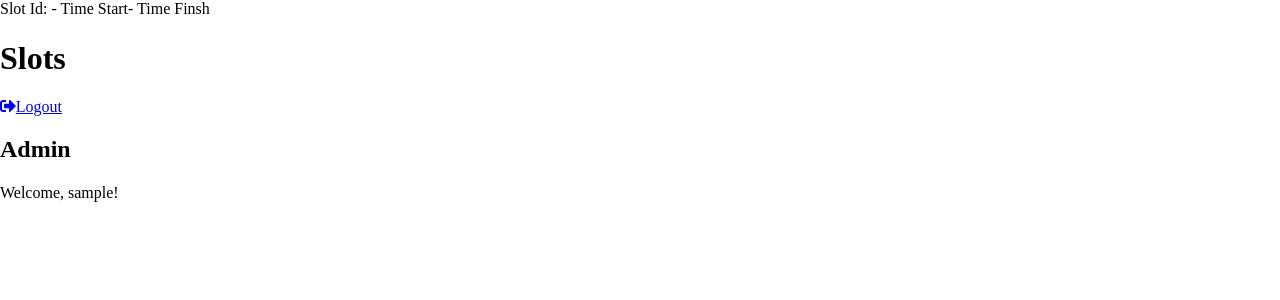
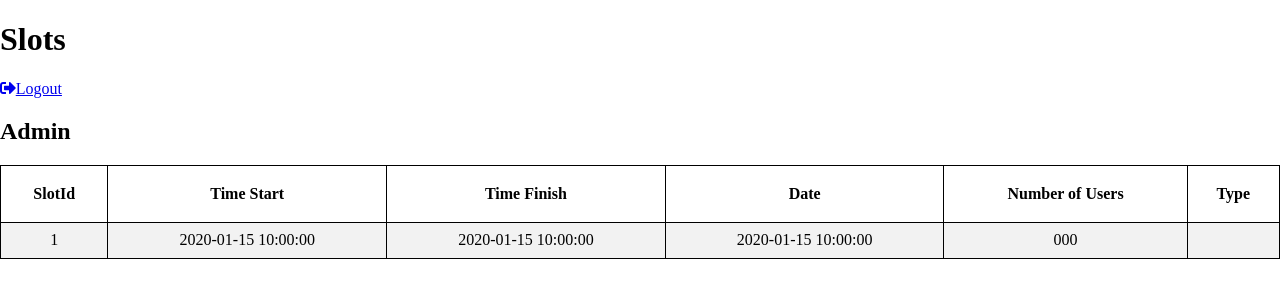
Before and after one commit to BUR073/coursework, a PHP site: page /admin/adminHome.php in a window 1280 px wide. Shown: the top 300 px of the page. Run offline with PHP 8.4, Linux system fonts and the light colour scheme; the visitor is signed in with stand-in values (Sample User, id 1); tables that the repository leaves empty or names only in its code hold one stand-in row (values such as "Sample post"); some libraries are stand-ins or nearby versions.

Commit message:
Created table of slots with CSS styling  on admin page

```diff
--- a/admin/adminHome.php
+++ b/admin/adminHome.php
@@ -1,69 +1,3 @@
-<?php
-session_start();
-// If the user is not logged in redirect to the login page...
-if (!isset($_SESSION['loggedin'])) {
-	header('Location: ../logon/index.html');
-	exit;
-}
-
-$DATABASE_HOST = 'localhost';
-$DATABASE_USER = 'root';
-$DATABASE_PASS = '';
-$DATABASE_NAME = 'phplogin';
-$con = mysqli_connect($DATABASE_HOST, $DATABASE_USER, $DATABASE_PASS, $DATABASE_NAME);
-// Try and connect using the info above.
-
-if ( mysqli_connect_errno() ) {
-	// If there is an error with the connection, stop the script and display the error.
-	exit('Failed to connect to MySQL: ' . mysqli_connect_error());
-
-
-}
-$date = date("Y/m/d");
-
-$stmt = $con->prepare('SELECT `SlotId`, `TimeStart`, `TimeFinish`, `Date`, `NumberUsers`, `Type` FROM `Slot` WHERE `Date` >= ?');
-$stmt->bind_param('s', $date);
-$stmt->execute();
-$stmt->store_result();
-$stmt->bind_result($slotId, $TimeStart, $TimeFinsih, $Date, $NumberUsers, $Type);
-$stmt->fetch();
-
-echo "Slot Id: " . $slotId. "- Time Start". $TimeStart. "- Time Finsh";
-
-
-
-
-
-
-
-
-
-
-
-
-
-
-
-
-
-
-
-
-
-
-
-
-
-
-
-
-
-
-
-
-
-?>
-
 <!DOCTYPE html>
 <html>
 	<head>
@@ -86,10 +20,45 @@ echo "Slot Id: " . $slotId. "- Time Start". $TimeStart. "- Time Finsh";
 		</nav>
 		<div class="content">
 			<h2>Admin</h2>
-			<p>Welcome, <?=$_SESSION['name']?>!</p>
-
-
 
 		</div>
 	</body>
 </html>
+
+<?php
+$con=mysqli_connect("localhost","root","","phplogin");
+// Check connection
+if (mysqli_connect_errno())
+{
+echo "Failed to connect to MySQL: " . mysqli_connect_error();
+}
+$date = date("Y/m/d");
+$result = mysqli_query($con,"SELECT `SlotId`, `TimeStart`, `TimeFinish`, `Date`, `NumberUsers`, `Type` FROM `Slot` WHERE `Date` >= $date");
+echo "<link href='../styles/style.css' rel='stylesheet' type='text/css'>";
+echo "<table id='adminTable'>
+<tr style='border: 1px solid;'>
+<th style='border: 1px solid;'>SlotId</th>
+<th style='border: 1px solid;'>Time Start</th>
+<th style='border: 1px solid;'>Time Finish</th>
+<th style='border: 1px solid;'>Date</th>
+<th style='border: 1px solid;'>Number of Users</th>
+<th style='border: 1px solid;'>Type</th>
+</tr>";
+
+while($row = mysqli_fetch_array($result))
+{
+
+echo "<tr style='border: 1px solid;'>";
+echo "<td style='border: 1px solid;'>" . $row['SlotId'] . "</td>";
+echo "<td style='border: 1px solid;'>" . $row['TimeStart'] . "</td>";
+echo "<td style='border: 1px solid;'>" . $row['TimeFinish'] . "</td>";
+echo "<td style='border: 1px solid;'>" . $row['Date'] . "</td>";
+echo "<td style='border: 1px solid;'>" . $row['NumberUsers'] . "</td>";
+echo "<td style='border: 1px solid;'>" . $row['Type'] . "</td>";
+echo "</tr>";
+}
+echo "</table>";
+
+mysqli_close($con);
+
+?>
--- a/style/style.css
+++ b/style/style.css
@@ -52,3 +52,35 @@ body {
   input[type=submit]:hover {
     background-color: #45a049;
   }
+
+  table {
+    border-collapse: collapse;
+    width: 100%;
+    text-align: center;
+    padding: 10%;
+  }
+
+
+
+  th {
+    height: 40px;
+  }
+
+  tr {
+    height: 20px;
+  }
+
+  #adminTable tr:nth-child(even){background-color: #f2f2f2;}
+
+  #adminTable tr:hover {background-color: #ddd;}
+
+  #adminTable {
+    font-family: nunito;
+    border-collapse: collapse;
+    width: 100%;
+  }
+
+  #adminTable td, #adminTable th {
+    border: 1px solid #ddd;
+    padding: 8px;
+  }
```
Also changed, not shown: admin/adminHome copy.php (added, +65 -0 lines), 1 other file.
